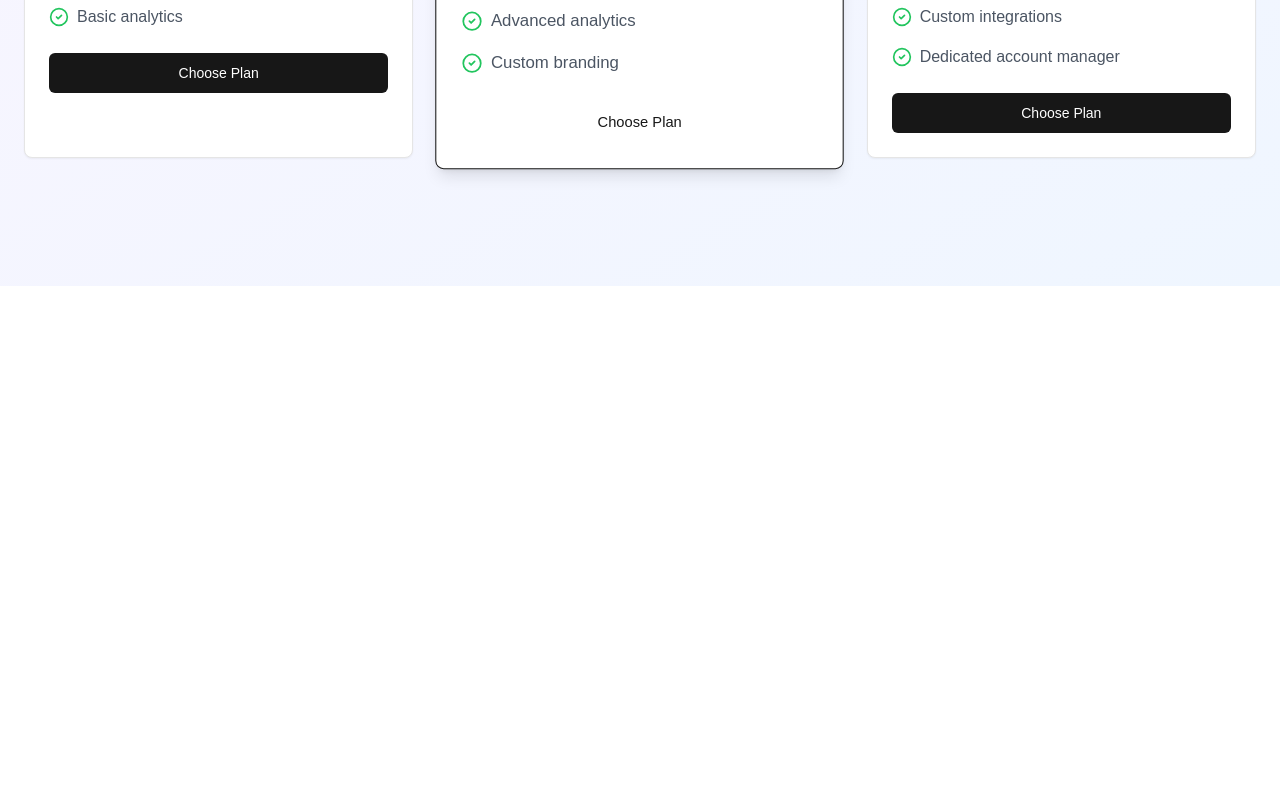
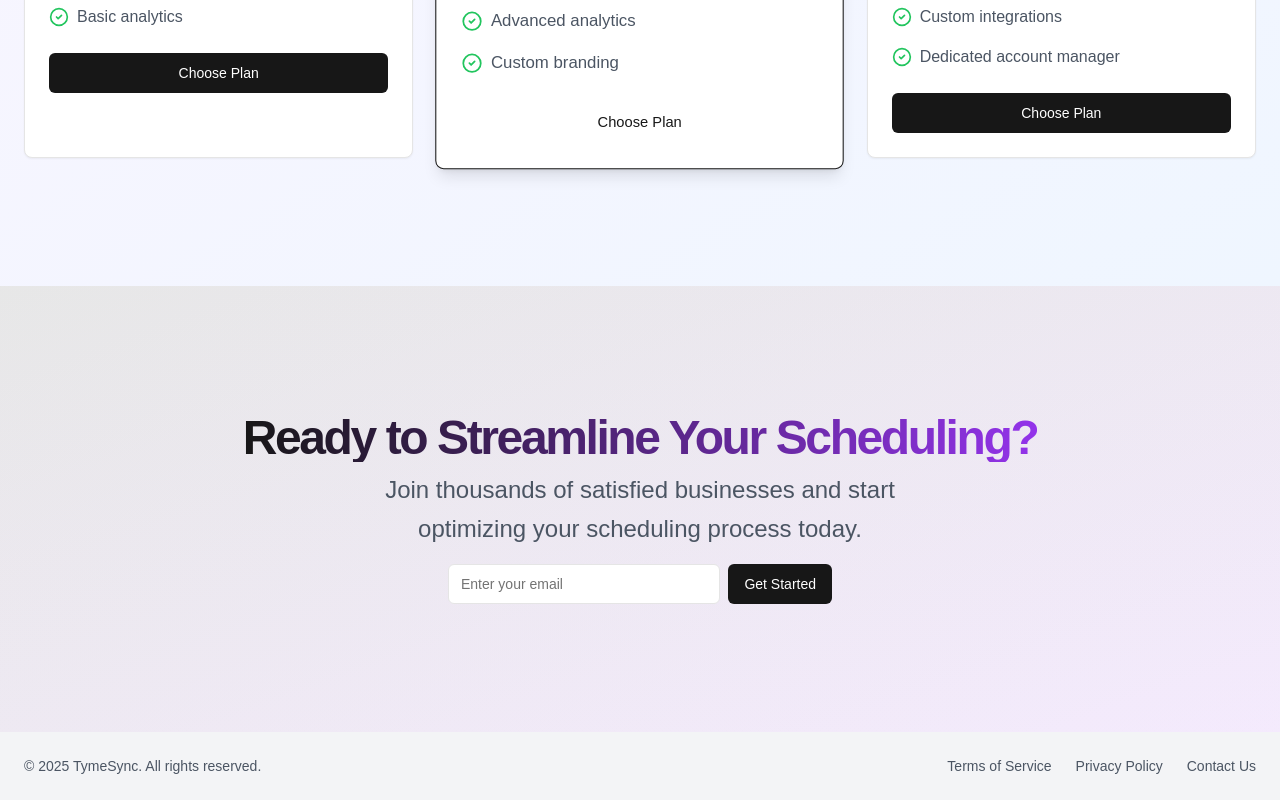
Before and after one commit to Jenaide/tymesync, a Next.js app: page / in a window 1280 px wide. Shown: the part 2560-3360 px from the top of the page. Before the commit the page ends 2846 px from the top, so only its background shows below. Built offline with nearby package versions, Linux system fonts and the light colour scheme.

Commit message:
added join us section, footer

```diff
--- a/src/app/page.tsx
+++ b/src/app/page.tsx
@@ -1,7 +1,9 @@
 import { Benefits } from "@/components/landing_page_ui/Benefits";
 import { Features } from "@/components/landing_page_ui/Features";
+import { Footer } from "@/components/landing_page_ui/Footer";
 import { Header } from "@/components/landing_page_ui/Header";
 import { HeroSection } from "@/components/landing_page_ui/HeroSection";
+import { JoinUsSection } from "@/components/landing_page_ui/join-us";
 import { Pricing } from "@/components/landing_page_ui/Pricing";
 
 
@@ -14,7 +16,9 @@
         <Features />
         <Benefits />
         <Pricing />
+        <JoinUsSection />
       </div>
+      <Footer />
     </div>
   );
 }
--- a/src/components/landing_page_ui/Footer.tsx
+++ b/src/components/landing_page_ui/Footer.tsx
@@ -0,0 +1,26 @@
+import Link from "next/link";
+
+export function Footer(){
+    return (
+        <footer className="w-full py-6 bg-gray-100 dark:bg-gray-900">
+            <div className="container mx-auto px-4 md:px-6">
+            <div className="flex flex-col md:flex-row justify-between items-center space-y-4 md:space-y-0">
+                <div className="text-center md:text-left">
+                <p className="text-sm text-gray-600 dark:text-gray-400">© 2025 TymeSync. All rights reserved.</p>
+                </div>
+                <nav className="flex gap-4 sm:gap-6">
+                <Link className="text-sm text-gray-600 hover:text-primary transition-colors dark:text-gray-400" href="#">
+                    Terms of Service
+                </Link>
+                <Link className="text-sm text-gray-600 hover:text-primary transition-colors dark:text-gray-400" href="#">
+                    Privacy Policy
+                </Link>
+                <Link className="text-sm text-gray-600 hover:text-primary transition-colors dark:text-gray-400" href="#">
+                    Contact Us
+                </Link>
+                </nav>
+            </div>
+            </div>
+      </footer>
+    )
+}
--- a/src/components/landing_page_ui/join-us.tsx
+++ b/src/components/landing_page_ui/join-us.tsx
@@ -0,0 +1,29 @@
+import { Button } from "../ui/button";
+import { Input } from "../ui/input";
+
+export function JoinUsSection(){
+    return (
+        <section className="w-full py-12 md:py-24 lg:py-32 bg-gradient-to-br from-primary/10 to-purple-600/10 dark:from-gray-900 dark:to-gray-800">
+            <div className="container mx-auto px-4 md:px-6">
+                <div className="flex flex-col items-center space-y-4 text-center">
+                <div className="space-y-2">
+                    <h2 className="text-3xl font-bold tracking-tighter sm:text-4xl md:text-5xl bg-clip-text text-transparent bg-gradient-to-r from-primary to-purple-600">
+                    Ready to Streamline Your Scheduling?
+                    </h2>
+                    <p className="mx-auto max-w-[600px] text-gray-600 md:text-xl/relaxed lg:text-2xl/relaxed dark:text-gray-300">
+                    Join thousands of satisfied businesses and start optimizing your scheduling process today.
+                    </p>
+                </div>
+                <div className="w-full max-w-sm space-y-2">
+                    <form className="flex space-x-2">
+                    <Input className="max-w-lg flex-1" placeholder="Enter your email" type="email" />
+                    <Button type="submit" className="bg-primary hover:bg-primary/90 text-white">
+                        Get Started
+                    </Button>
+                    </form>
+                </div>
+                </div>
+            </div>
+        </section>
+    )
+}
--- /dev/null
+++ b/src/components/ui/input.tsx
@@ -0,0 +1,22 @@
+import * as React from "react"
+
+import { cn } from "@/lib/utils"
+
+const Input = React.forwardRef<HTMLInputElement, React.ComponentProps<"input">>(
+  ({ className, type, ...props }, ref) => {
+    return (
+      <input
+        type={type}
+        className={cn(
+          "flex h-10 w-full rounded-md border border-input bg-background px-3 py-2 text-base ring-offset-background file:border-0 file:bg-transparent file:text-sm file:font-medium file:text-foreground placeholder:text-muted-foreground focus-visible:outline-none focus-visible:ring-2 focus-visible:ring-ring focus-visible:ring-offset-2 disabled:cursor-not-allowed disabled:opacity-50 md:text-sm",
+          className
+        )}
+        ref={ref}
+        {...props}
+      />
+    )
+  }
+)
+Input.displayName = "Input"
+
+export { Input }
```
